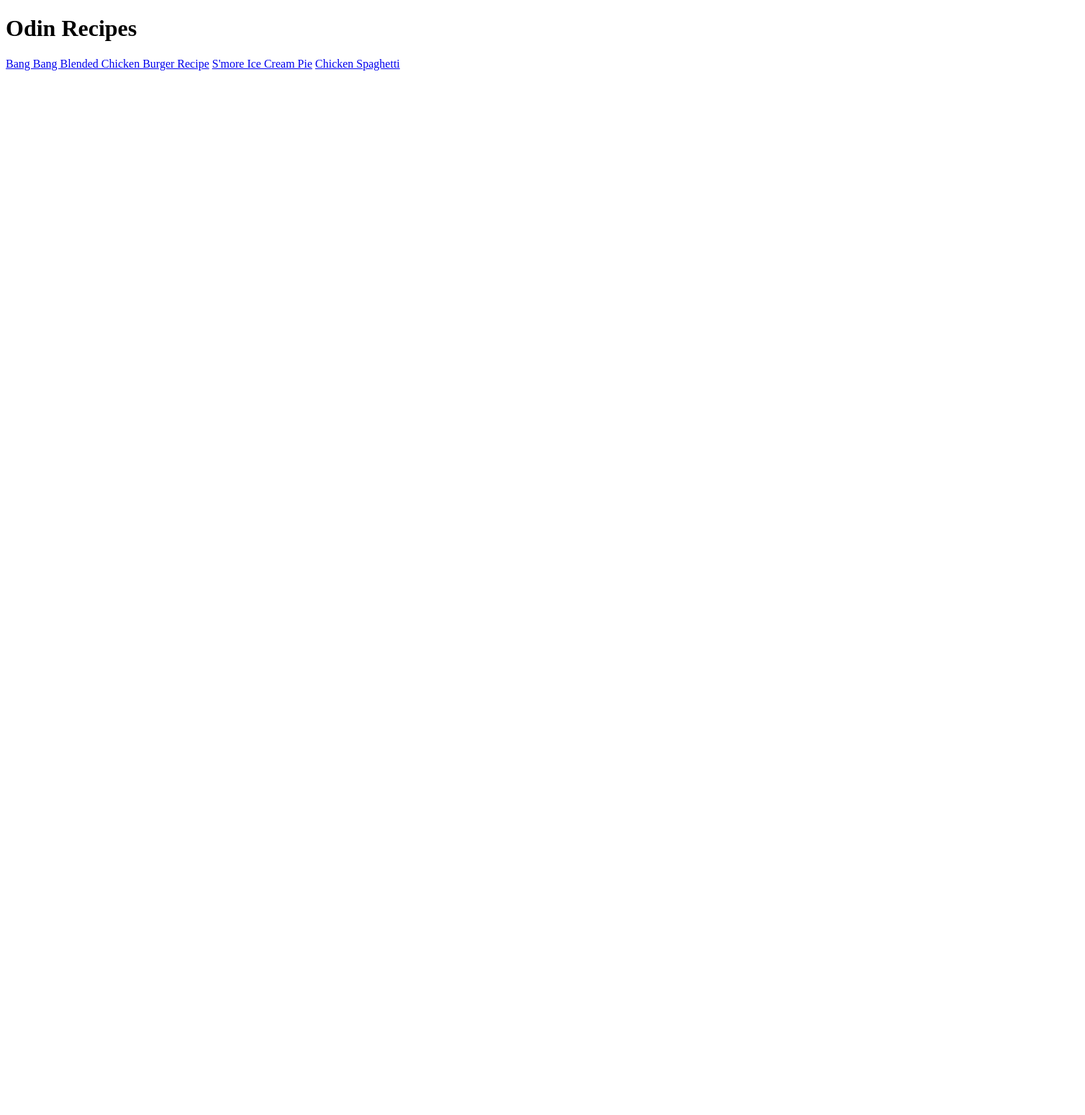
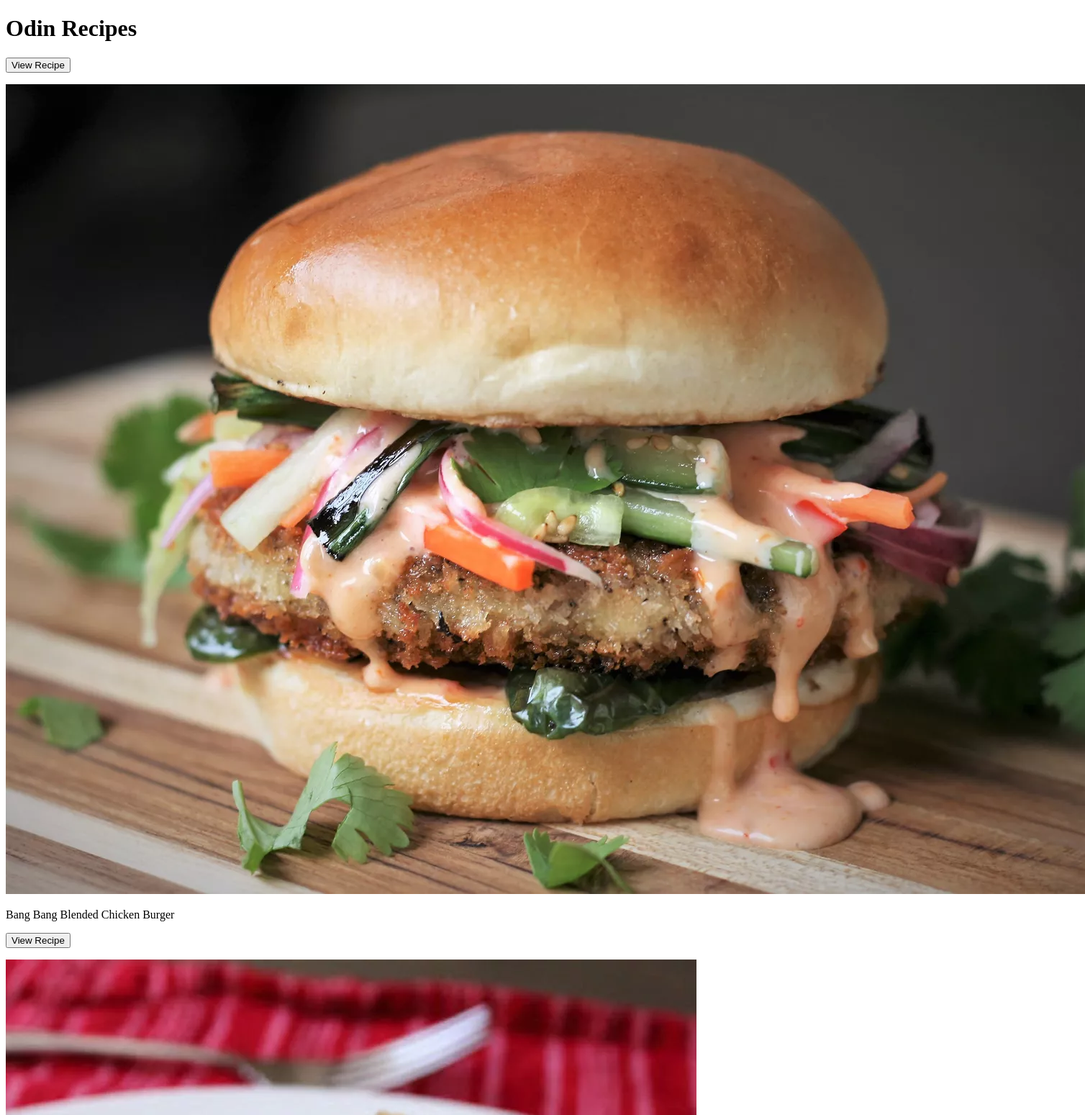
Before and after one commit to Aftab-Abro/odin-recipes, a plain HTML site: page index.html in a window 1280 px wide. Shown: the top 1549 px of the page at 72% size, 1508 px wide, since content can reach past the window. Before the commit the page ends 800 px from the top, so only its background shows below. Drawn offline with Linux system fonts and the light colour scheme.

Commit message:
Add images of recipes in index.html

```diff
--- a/index.html
+++ b/index.html
@@ -2,14 +2,28 @@
 <html lang="en">
     <head>
       <meta charset="utf-8">
-      <!-- <title></title> -->
+      <title>Odin Recipes</title>
     </head>
 
     <body>
-        <h1>Odin Recipes</h1>
-        <a href="./recipes/bang-bang-blended-chicken-burger-recipe.html">
-               Bang Bang Blended Chicken Burger Recipe</a>
-        <a href="./recipes/smore-ice-cream-pie.html">S'more Ice Cream Pie</a>
-        <a href="./recipes/chicken-spaghetti.html">Chicken Spaghetti</a>
+      <h1>Odin Recipes</h1>
+
+      <p><a href="./recipes/bang-bang-blended-chicken-burger-recipe.html">
+          <button class="link-button">View Recipe</button></a>
+      </p>
+      <img src="./images/bang-bang-burger.jpg" alt="Bang Bang Blended Chicken Burger image">
+      <p>Bang Bang Blended Chicken Burger</p>
+
+      <p><a href="./recipes/smore-ice-cream-pie.html">
+         <button class="link-button">View Recipe</button> </a>
+      </p>
+      <img src="./images/smore-ice-cream-pie.jpg" alt="S'more Ice Cream Pie image">
+      <p>S'more Ice Cream Pie</p>
+
+      <p><a href="./recipes/chicken-spaghetti.html">
+        <button class="link-button">View Recipe</button> </a>
+      </p>
+      <img src="./images/chicken-spaghetti.jpg" alt="Chicken Spaghetti image">
+      <p>Chicken Spaghetti</p>
     </body>
 </html>
```
Also changed, not shown: css/index.css (added).
